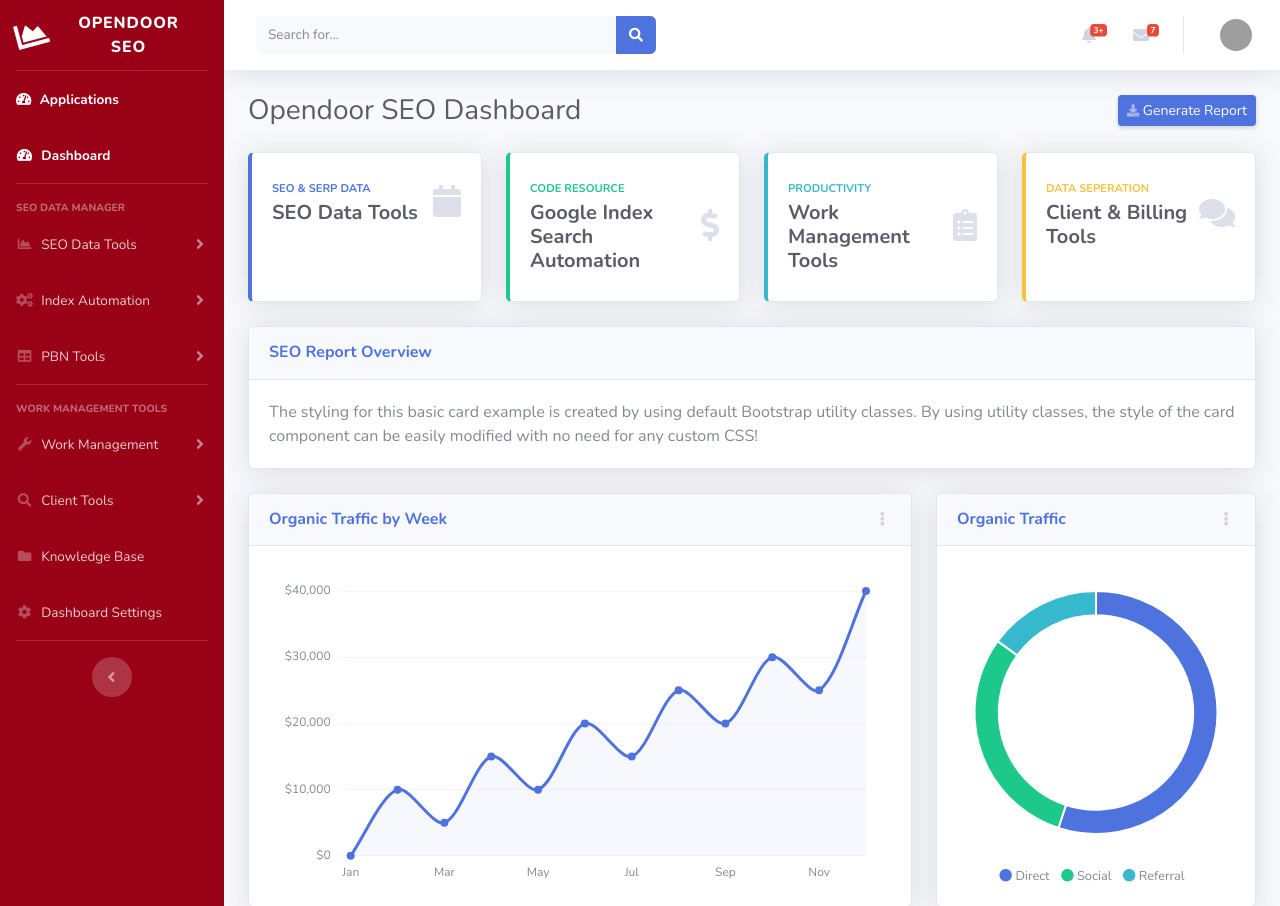
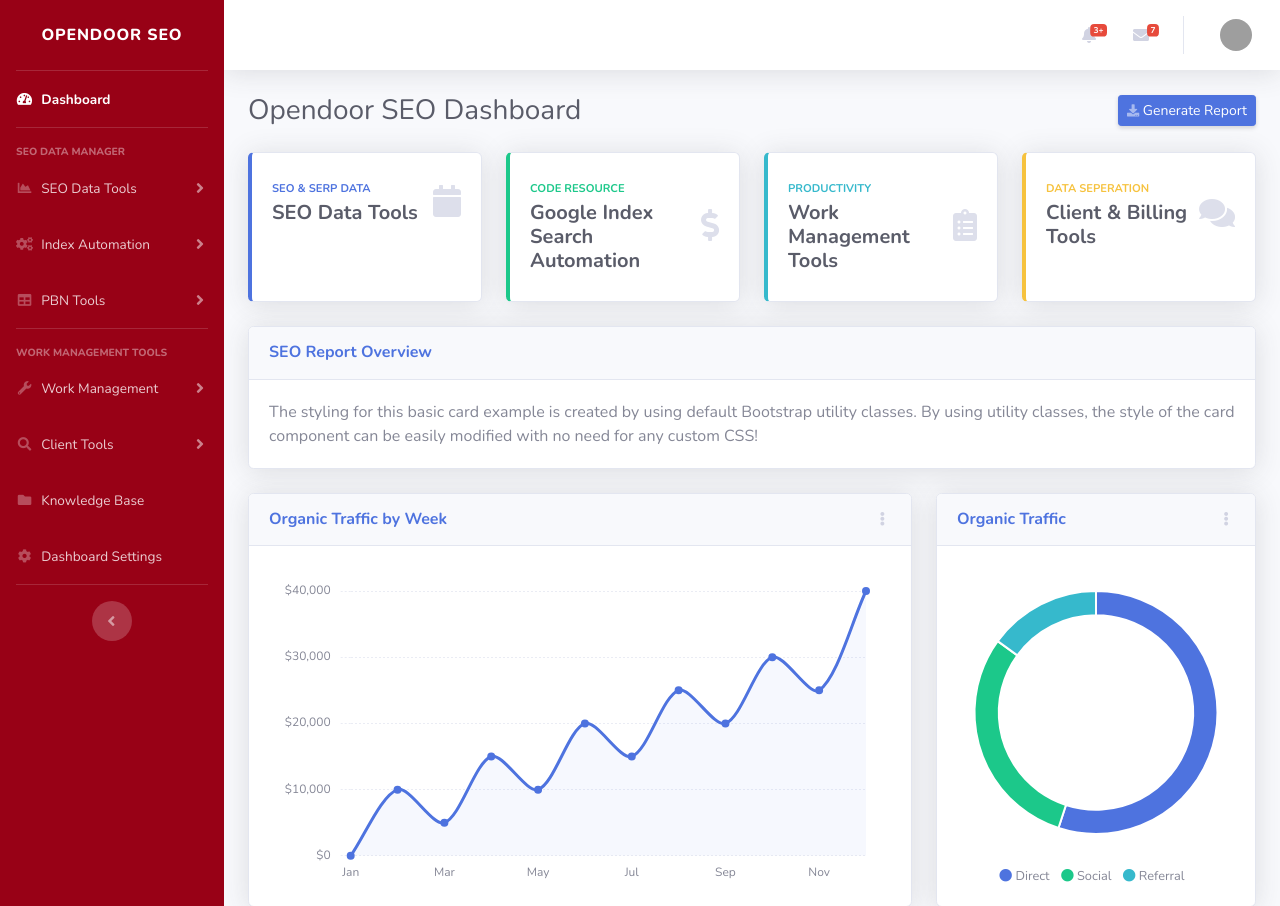
Before and after one commit to austincolton717/scheming-python, a Django app: page /dashboard/ in a window 1280 px wide. Shown: the top 906 px of the page. Run offline with Django 3.2, Linux system fonts and the light colour scheme; parts of the project's set-up code (start-up, migrations or seed data) failed here and were passed over; some libraries are stand-ins or nearby versions; grey boxes are pictures that could not be loaded.

Commit message:
removed searchbar

```diff
--- a/dashboard/templates/dashfiles/base.html
+++ b/dashboard/templates/dashfiles/base.html
@@ -27,10 +27,10 @@
       <ul class="navbar-nav sidebar sidebar-dark accordion" style="background-color: #980116;" id="accordionSidebar">
 
         <!-- Sidebar - Brand -->
-        <a class="sidebar-brand d-flex align-items-center justify-content-center" href="#">
-          <div class="sidebar-brand-icon rotate-n-15">
+        <a class="sidebar-brand d-flex align-items-center justify-content-center" href="{% url 'dashboard' %}">
+          <!-- <div class="sidebar-brand-icon rotate-n-15">
             <i class="fas fa-chart-area"></i>
-          </div>
+          </div> -->
           <div class="sidebar-brand-text mx-3">Opendoor SEO<sup></sup></div>
         </a>
 
@@ -39,9 +39,6 @@
 
         <!-- Nav Item - Dashboard -->
         <li class="nav-item active">
-          <a class="nav-link" href="#">
-            <i class="fas fa-folder fa-tachometer-alt"></i>
-            <span>Applications</span></a>
             <a class="nav-link" href="{% url 'dashboard' %}">
               <i class="fas fa-fw fa-tachometer-alt"></i>
             <span>Dashboard</span></a>
@@ -197,7 +194,7 @@
           </button>
 
           <!-- Topbar Search -->
-          <form class="d-none d-sm-inline-block form-inline mr-auto ml-md-3 my-2 my-md-0 mw-100 navbar-search">
+          <!-- <form class="d-none d-sm-inline-block form-inline mr-auto ml-md-3 my-2 my-md-0 mw-100 navbar-search">
             <div class="input-group">
               <input type="text" class="form-control bg-light border-0 small" placeholder="Search for..." aria-label="Search" aria-describedby="basic-addon2">
               <div class="input-group-append">
@@ -206,7 +203,7 @@
                 </button>
               </div>
             </div>
-          </form>
+          </form> -->
 
           <!-- Topbar Navbar -->
           <ul class="navbar-nav ml-auto">
```
